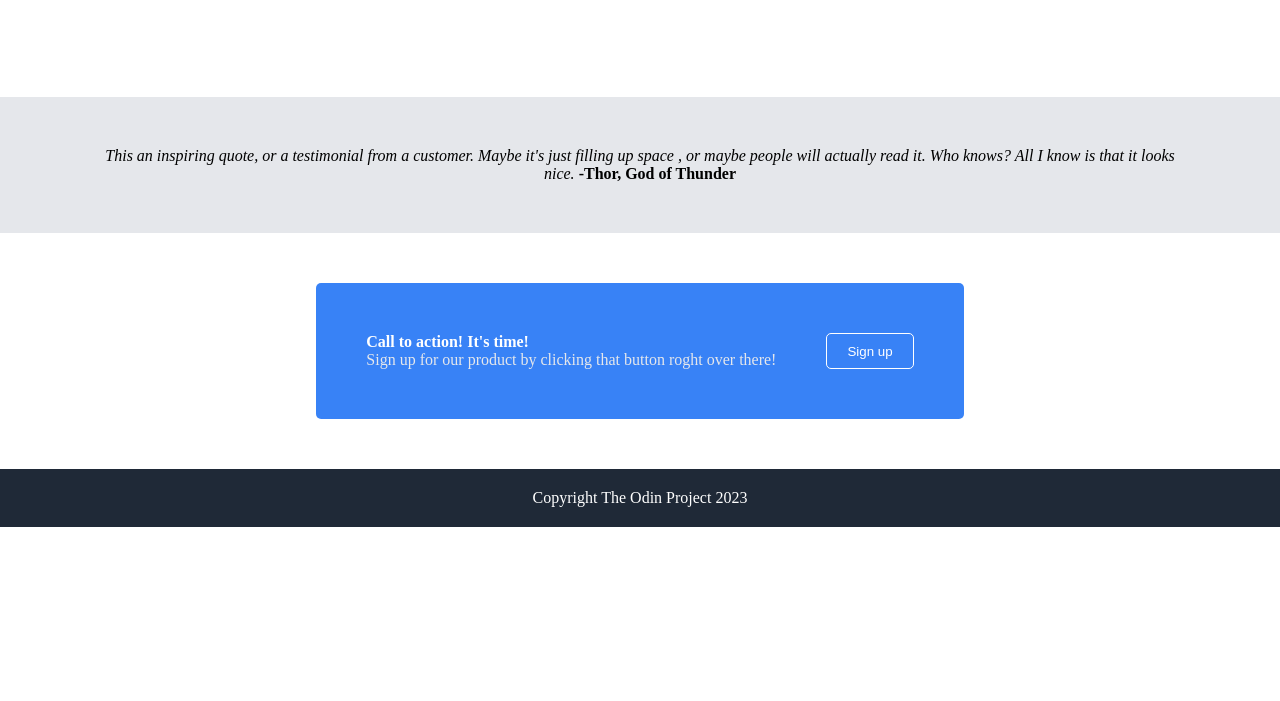
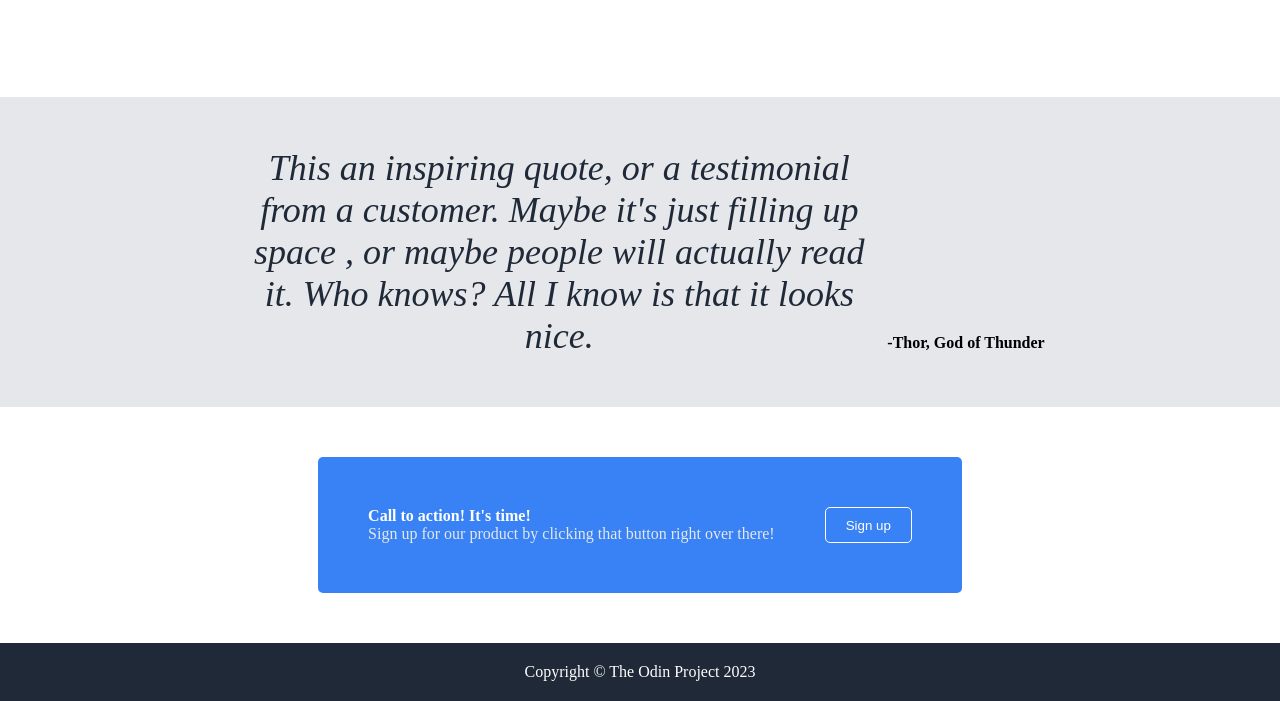
Before and after one commit to mayorr-star/odin-landing-page, a plain HTML site: page index.html in a window 1280 px wide. Shown: the part 724-1425 px from the top of the page. Before the commit the page ends 1251 px from the top, so only its background shows below. Drawn offline with Linux system fonts and the light colour scheme.

Commit message:
Nested the quote in a new empty div

```diff
--- a/index.html
+++ b/index.html
@@ -57,22 +57,24 @@
             </section>
 
             <section class="quote">
-                <em>This an inspiring quote, or a testimonial from a customer. Maybe it's just filling up space
-                    , or maybe people will actually read it. Who knows? All I know is that it looks nice.
-                </em>
-                <strong class="author">-Thor, God of Thunder</strong>
+                <div class="context">
+                    <em>This an inspiring quote, or a testimonial from a customer. Maybe it's just filling up space
+                        , or maybe people will actually read it. Who knows? All I know is that it looks nice.
+                    </em>
+                    <strong class="author">-Thor, God of Thunder</strong>
+                </div>
             </section>
 
             <section class="sign-up">
                 <div class="container">
                     <div class="text">
                         <strong>Call to action! It's time!</strong>
-                        <p>Sign up for our product by clicking that button roght over there!</p>
+                        <p>Sign up for our product by clicking that button right over there!</p>
                     </div>
                     <button>Sign up</button>
                 </div>
             </section>
         </main>
-        <footer>Copyright The Odin Project 2023</footer>
+        <footer>Copyright &copy The Odin Project 2023</footer>
     </body>
 </html>
```
